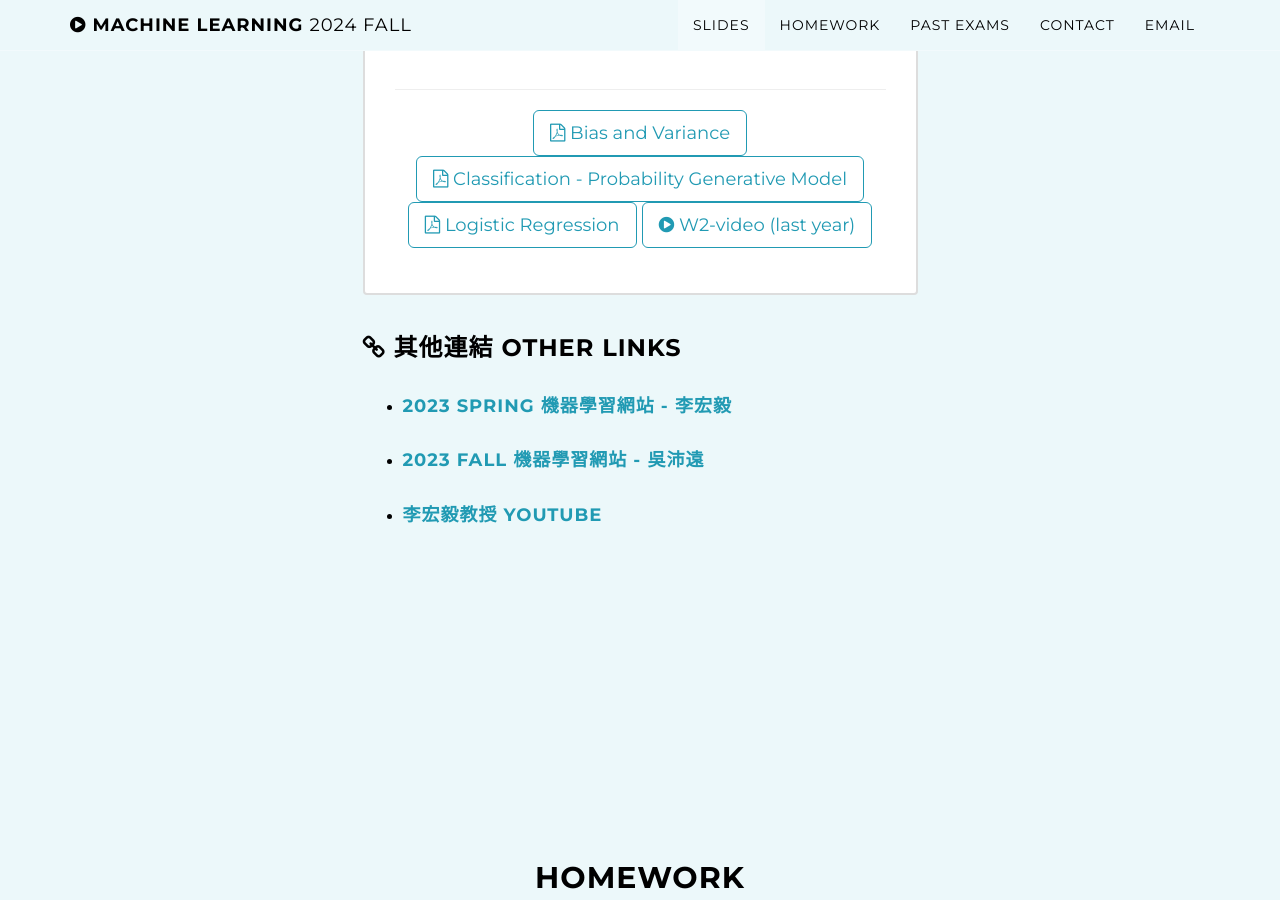
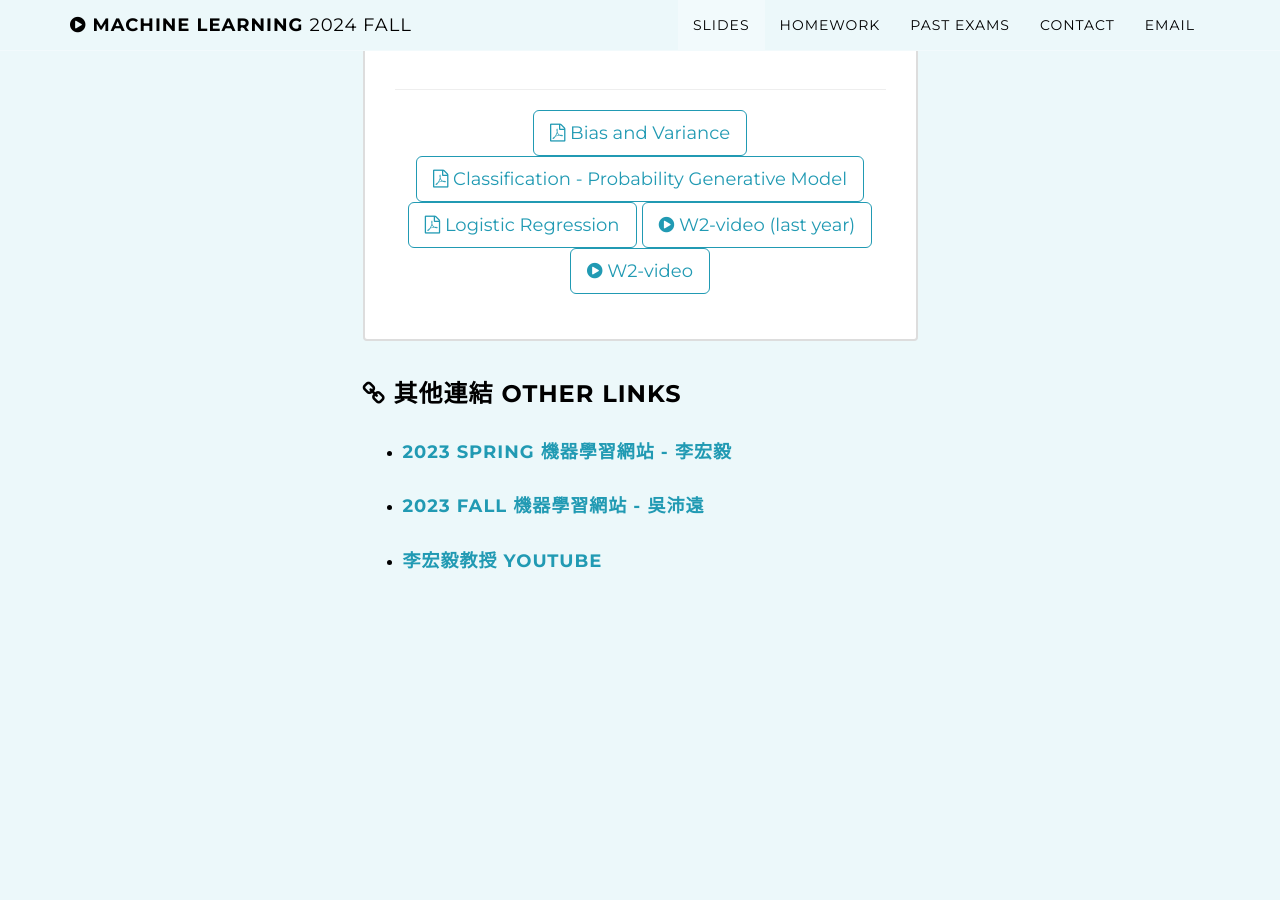
Before and after one commit to ntueemlta2024/ntueemlta2024.github.io, a Jekyll site: the page built from index.html, in a window 1280 px wide and 900 px high, scrolled down 1466 px. Built offline with Jekyll 4.4.1, drawn with Linux system fonts in a browser that asks for light colours.

Commit message:
add week 2 video

```diff
--- a/_config.yml
+++ b/_config.yml
@@ -71,6 +71,9 @@ syllabus:
         kind: play-circle
         path:  https://www.youtube.com/playlist?list=PLIKHU3mMrCpgd7ED1YW5BJa2n1qR1XdJE
 
+      - title: W2-video
+        kind: play-circle
+        path: https://www.youtube.com/playlist?list=PLREY_JttMD-xEtOEDOXqh1NCvqQUJGmh5
 
   # - title: Week 03
     # slides:
@@ -253,7 +256,7 @@ homeworks:
     links:
       # - title: video # video
       #   kind: youtube-play
-      #   url: https://www.youtube.com/playlist?list=PLIKHU3mMrCpit82_uYZNo5ATtpMPmZIDQ
+      #   url: https://www.youtube.com/playlist?list=PLREY_JttMD-xEtOEDOXqh1NCvqQUJGmh5
       - title: slide # slide
         kind: file-pdf-o
         url: https://ntueemlta2024.github.io/homeworks/hw1/ml-2024fall-hw1-slide.pdf
```
